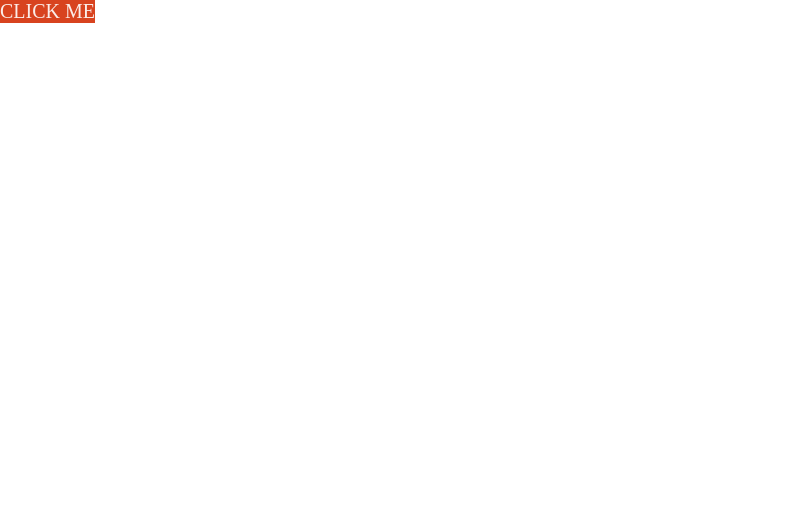
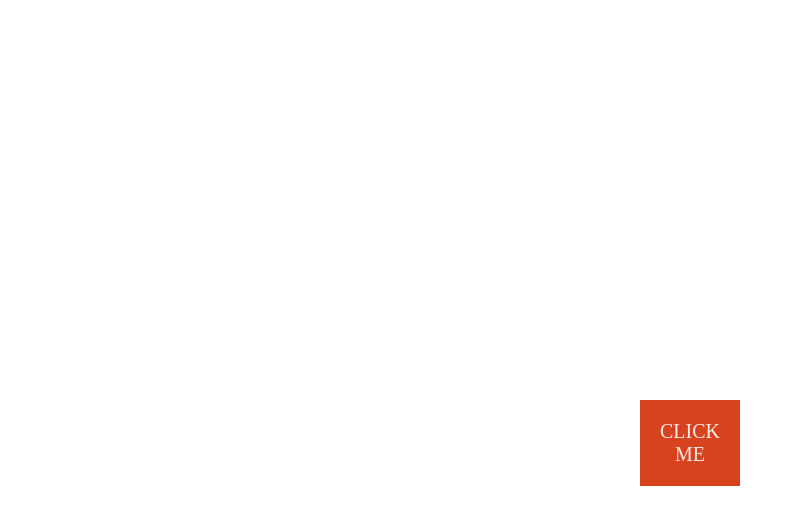
Before and after one commit to annabala/JavaScriptExercises, a plain HTML site: page Button exercise/index.html in a window 1280 px wide. Shown: the whole page, without its empty margins (0-803 px from the left). Drawn offline with nearby package versions, Linux system fonts and the light colour scheme.

Commit message:
Added new styles to the button-box

```diff
--- a/Button exercise/style.css
+++ b/Button exercise/style.css
@@ -12,15 +12,24 @@ html {
 body {
   box-sizing: border-box;
 }
-
+.button-box {
+    position: absolute;
+    top: 50%;
+    right: 50%;
+    left: 50%;
+    bottom: 50%;
+}
 .btn {
     display: inline-block;
+    margin: 0 auto;
+    padding: 2rem;
+    background-color: #d8431f;
     font-size: 2rem;
-    padding: 0.75 rem 1 rem;
-    background-color: #d8431f;
+    text-align: center;
     color: #fbece8;
     text-transform: uppercase;
     text-decoration: none;
+
 }
 .sidebar {
     width: 300px;
```
